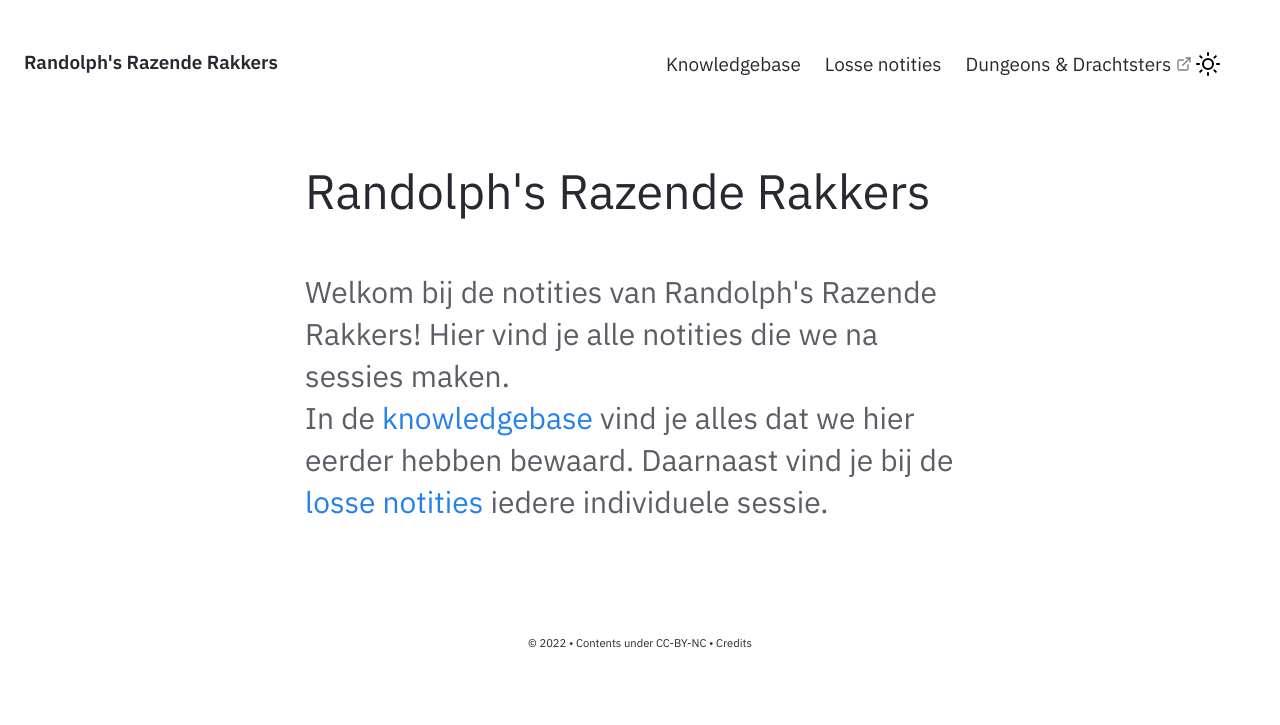
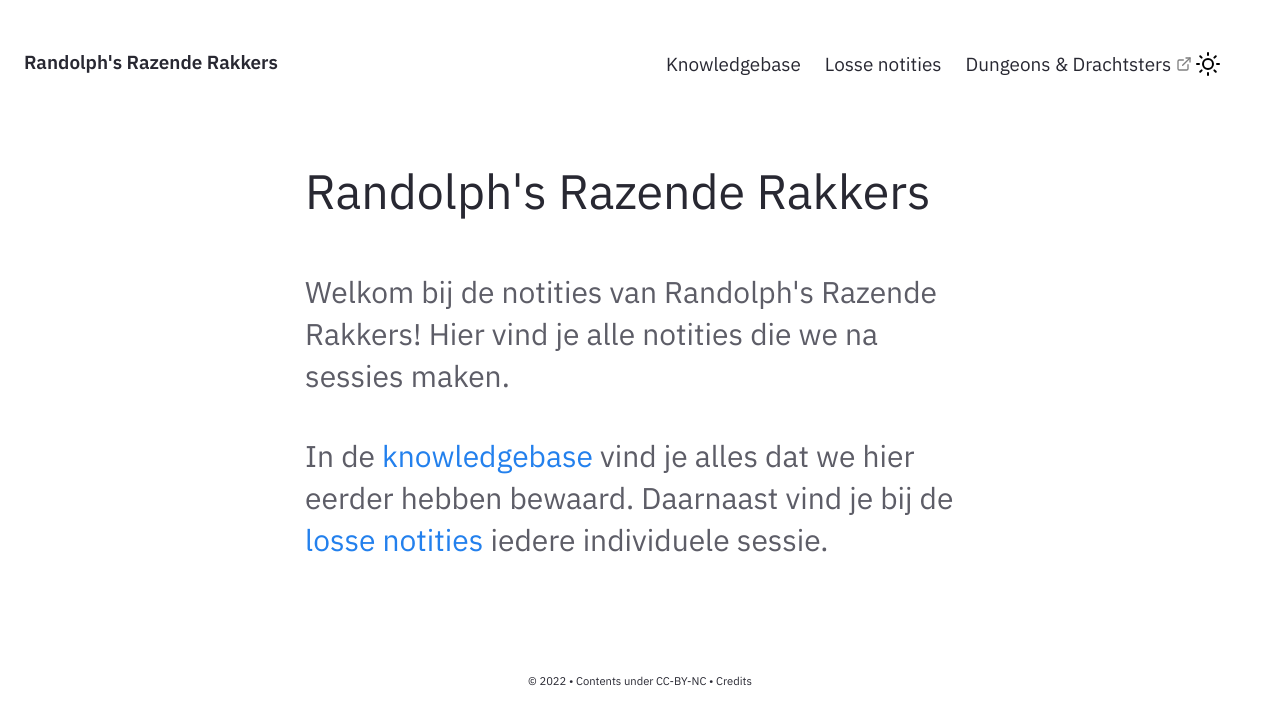
Before and after one commit to basvroegop/rrr, a Jekyll site: the page built from pages/index.md, in a window 1280 px wide. Shown: the top 725 px of the page. Built offline with Jekyll 4.4.1, drawn with Linux system fonts in a browser that asks for light colours.

```diff
--- a/_includes/Homepage.html
+++ b/_includes/Homepage.html
@@ -1,7 +1,7 @@
 <div class="home-intro">
     <div class="jumbo">{{site.heading}} </div>
     <div class="home-sub-text"> <h3>
-        Welkom bij de notities van Randolph's Razende Rakkers! Hier vind je alle notities die we na sessies maken.<br>
-        In de <a href="{{'/notes' | relative_url}}">knowledgebase</a> vind je alles dat we hier eerder hebben bewaard. Daarnaast vind je bij de <a href="{{'/note/overzicht-losse-notities' | relative_url}}">losse notities</a> iedere individuele sessie.
+        Welkom bij de notities van Randolph's Razende Rakkers! Hier vind je alle notities die we na sessies maken.</h3>
+        <h3>In de <a href="{{'/notes' | relative_url}}">knowledgebase</a> vind je alles dat we hier eerder hebben bewaard. Daarnaast vind je bij de <a href="{{'/note/overzicht-losse-notities' | relative_url}}">losse notities</a> iedere individuele sessie.
         </h3>
 </div> </div>
```
